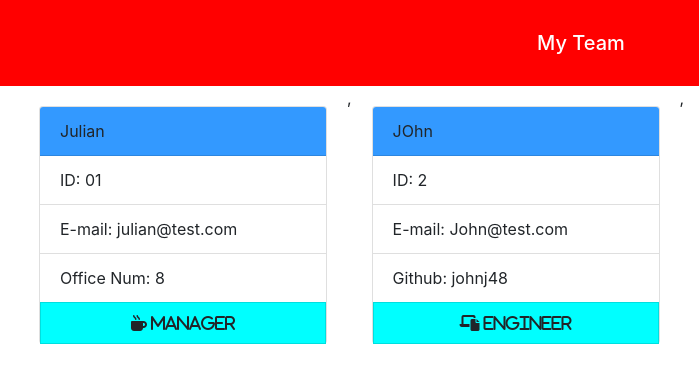
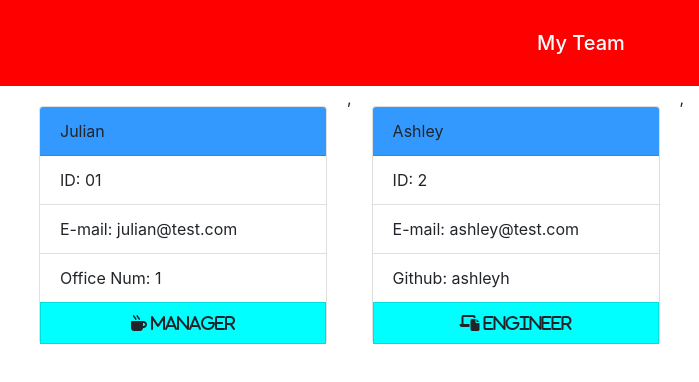
Before and after one commit to julianr3/dreamteam-builder, a website: page index.html in a window 1280 px wide. Shown: the full height of the page, 51-750 px from the left. Drawn offline with nearby package versions, Linux system fonts and the light colour scheme.

```diff
--- a/index.html
+++ b/index.html
@@ -24,17 +24,17 @@
     <ul class="list-group list-group-flush">
       <li class="list-group-item">ID: 01</li>
       <li class="list-group-item">E-mail: julian@test.com</li>
-        <li class="list-group-item">Office Num: 8</li>
+        <li class="list-group-item">Office Num: 1</li>
         <li id="rolee" class="fa-solid fa-mug-hot"> MANAGER</li>
     </ul>
   </div>,<div class="card" style="width: 18rem;">
     <div class="card-header">
-      JOhn
+      Ashley
     </div>
     <ul class="list-group list-group-flush">
       <li class="list-group-item">ID: 2</li>
-      <li class="list-group-item">E-mail: John@test.com</li>
-        <li class="list-group-item">Github: johnj48</li>
+      <li class="list-group-item">E-mail: ashley@test.com</li>
+        <li class="list-group-item">Github: ashleyh</li>
         <li id="rolee" class="fa-solid fa-laptop-file"> ENGINEER</i>
     </ul>
   </div>,<div class="card" style="width: 18rem;">
```
Also changed, not shown: README.md, src/dreamteam-builder.jpg (added).
